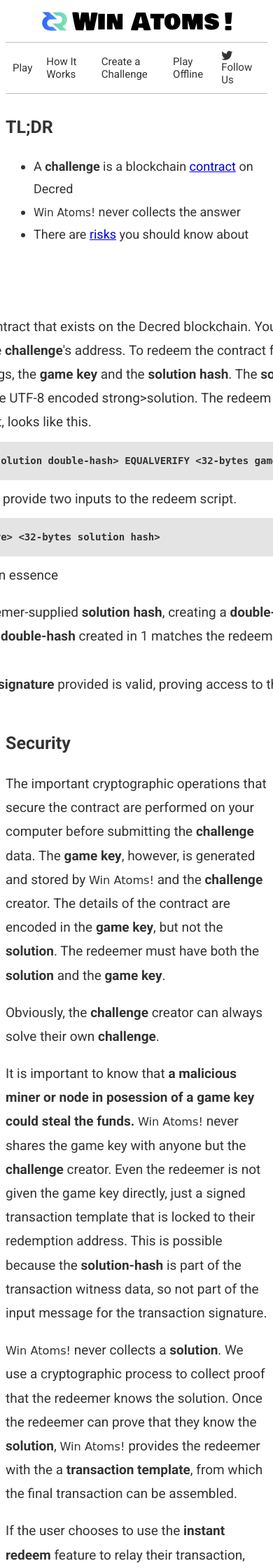
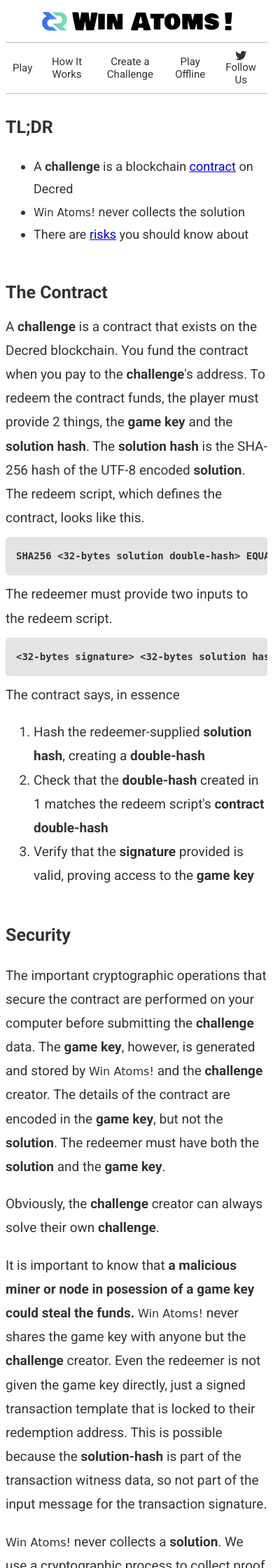
Before and after one commit to buck54321/winatoms, a Flask app: page /how in a window 390 px wide; the page is wider, and only the part inside the window is pictured. Shown: the top 2240 px of that part at 70% size. Run offline with Flask 2, Linux system fonts and the light colour scheme; some libraries are stand-ins or nearby versions; some web fonts are replaced.

Commit message:
rough mobile

```diff
--- a/static/style.css
+++ b/static/style.css
@@ -707,11 +707,9 @@ div.top-opts {
 div.top-opts > a {
     display: inline-block;
     padding: 10px;
-    /* background-color: #7771;
-    border: 1px solid #7777; */
     border-radius: 3px;
     font-size: 15px;
-    /* font-weight: bold; */
+    text-align: center;
 }
 
 div.index-main div.challenge div.bottom-menu {
@@ -800,3 +798,17 @@ div.offline-main > h3 {
   margin: 15px 0 5px;
   text-align: left;
 }
+
+@media only screen and (max-width: 550px) {
+  div.index-main div.challenge {
+    max-width: 95%;
+  }
+
+  div.challenge-main span.challenge-val {
+    font-size: 22px;
+  }
+
+  div.challenge-main span.challenge-addr {
+    font-size: 14px;
+  }
+}
--- a/templates/doc.html
+++ b/templates/doc.html
@@ -7,7 +7,7 @@
   <link href="https://fonts.googleapis.com/css2?family=Bowlby+One+SC&family=Roboto:wght@400;700&display=swap" rel="stylesheet">
   <meta name="description" content="Decred DEX Client Web Portal">
   <title>{% block title %}Win Atoms!{% endblock %}</title>
-  <link href="/static/style.css?v=0c2lC6c" rel="stylesheet">
+  <link href="/static/style.css?v=8G9Mj" rel="stylesheet">
 
 </head>
 <body>
--- a/templates/how.html
+++ b/templates/how.html
@@ -10,14 +10,14 @@
         A <strong>challenge</strong> is a blockchain <a href="#contractAnchor">contract</a> on Decred
       </li>
       <li>
-        <span class="logo-font">Win Atoms!</span> never collects the answer
+        <span class="logo-font">Win Atoms!</span> never collects the solution
       </li>
       <li>
         There are <a href="#securityAnchor">risks</a> you should know about
       </li>
     </ul>
   </div>
-  <div>
+  <div class="w-100">
     <h2 id="contractAnchor">The Contract</h2>
       A <strong>challenge</strong> is a contract that exists on the Decred blockchain.
       You fund the contract when you pay to the <strong>challenge</strong>'s address.
@@ -26,11 +26,11 @@
       <strong>solution hash</strong>.
 
       The <span class="bold">solution hash</span> is the SHA-256 hash of the UTF-8
-      encoded strong>solution</strong>. The redeem script, which defines the contract, looks
+      encoded <strong>solution</strong>. The redeem script, which defines the contract, looks
       like this.
 
       <div class="contract-mono">
-        SHA256 <32-bytes solution double-hash> EQUALVERIFY <32-bytes game pubkey> CHECKSIG
+        SHA256 &lt;32-bytes solution double-hash&gt; EQUALVERIFY &lt;32-bytes game pubkey&gt; CHECKSIG
       </div>
 
       The redeemer must provide two inputs to the redeem script.
@@ -52,7 +52,7 @@
         </li>
       </ol>
   </div>
-  <div>
+  <div class="w-100">
     <h2 id="securityAnchor">Security</h2>
       <p>
         The important cryptographic operations that secure the contract are
--- a/templates/index.html
+++ b/templates/index.html
@@ -14,7 +14,7 @@
 </div>
 
 <div class="main index-main" id="main">
-  <div id="challengeColumn">
+  <div id="challengeColumn" class="w-100">
     <div class="challenge d-hide" id="challengeTmpl">
       <a class="challenge-header plainlink" data-tmpl="headerLink">
         <span class="challenge-val"><span data-tmpl="val"></span> <span class="fs16">DCR</span><span class="mini-logo"></span></span>
```
